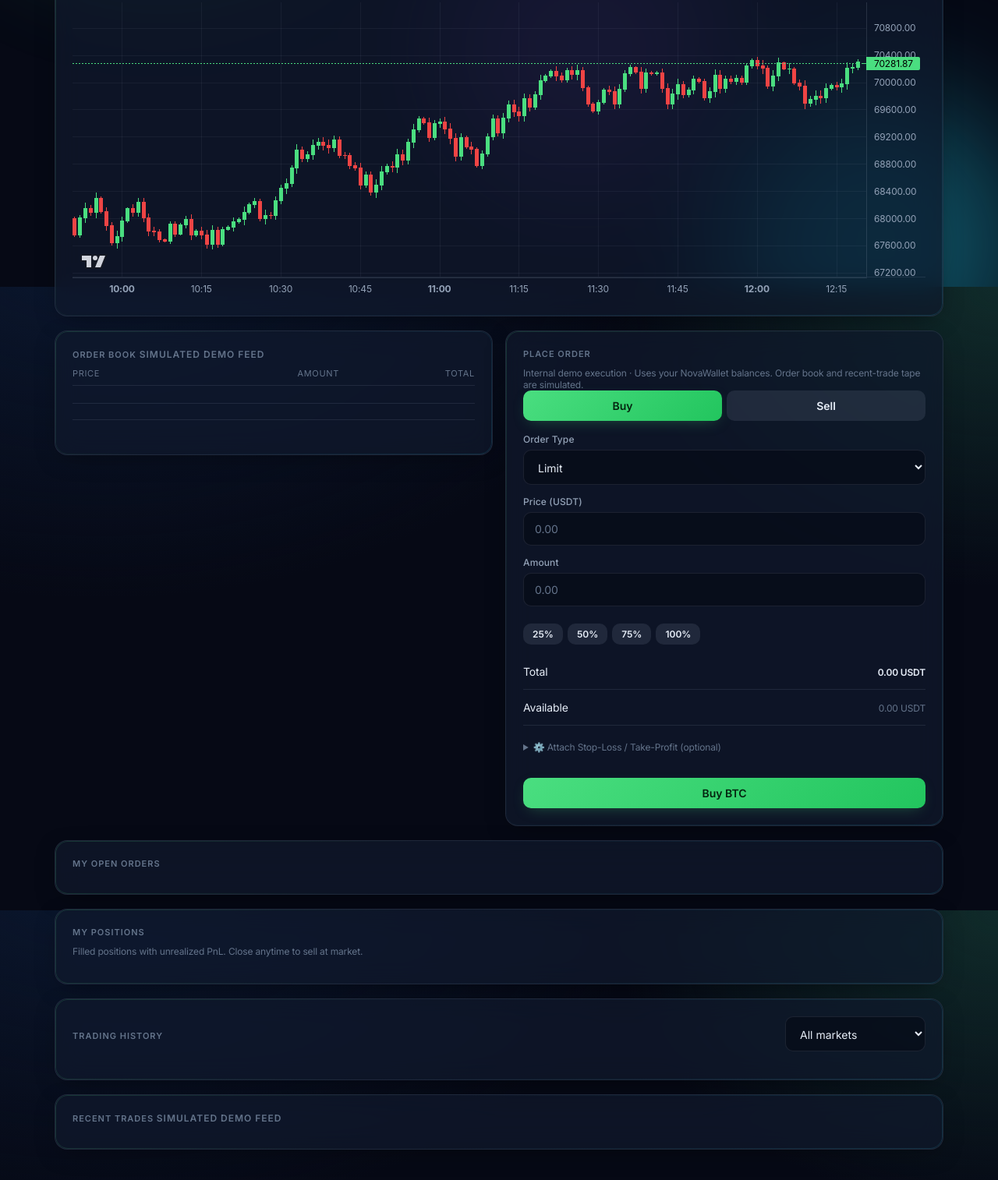
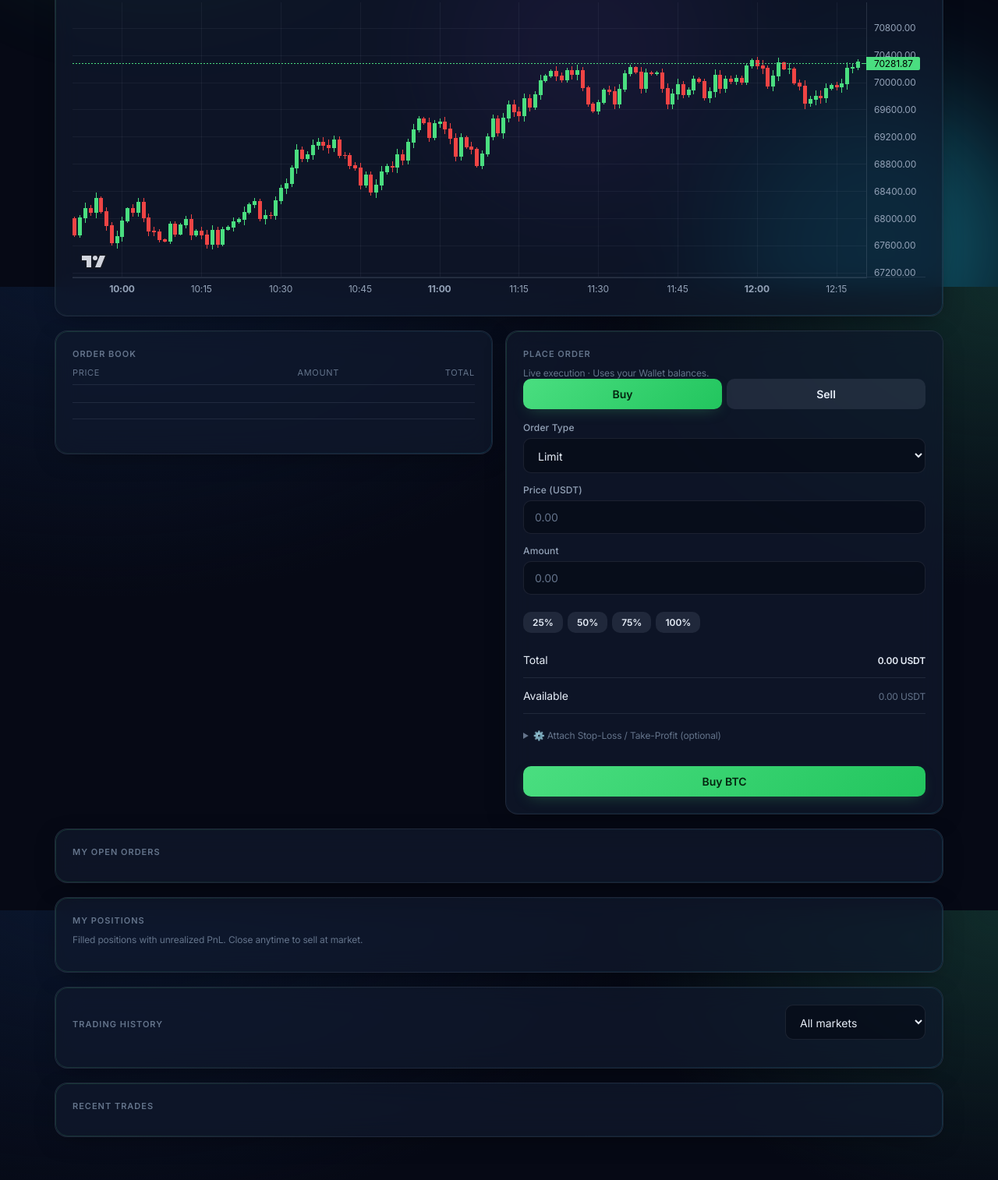
Before and after one commit to Patt20001/Crypt, a website: page crypto-wall-main/crypto-wallet-testnet/public/orders.html in a window 1280 px wide. Shown: the part 432-1946 px from the top of the page at 78% size. Drawn offline with Linux system fonts and the light colour scheme; no server answers; sample sign-in values are in the browser's storage.

Commit message:
removed simulated

```diff
--- a/crypto-wall-main/crypto-wallet-testnet/public/orders.html
+++ b/crypto-wall-main/crypto-wallet-testnet/public/orders.html
@@ -65,7 +65,7 @@
 
       <!-- ORDER BOOK -->
       <div class="card" style="display:flex; flex-direction:column;">
-        <h3>Order Book <span class="tag">Simulated demo feed</span></h3>
+        <h3>Order Book</h3>
         <div style="display:grid; grid-template-columns: 1fr 1fr 1fr; gap: 6px; font-size: 11px; color: var(--text-mute); text-transform: uppercase; letter-spacing: .06em; padding-bottom: 8px; border-bottom: 1px solid var(--border);">
           <span>Price</span>
           <span style="text-align:right;">Amount</span>
@@ -82,7 +82,7 @@
       <!-- PLACE ORDER -->
       <div class="card">
         <h3>Place Order</h3>
-        <p class="tag">Internal demo execution · Uses your NovaWallet balances. Order book and recent-trade tape are simulated.</p>
+        <p class="tag">Live execution · Uses your Wallet balances.</p>
 
         <div style="display:flex; gap:6px; margin-bottom:16px;">
           <button id="btn-buy" style="flex:1;" onclick="setSide('buy')">Buy</button>
@@ -165,7 +165,7 @@
 
     <!-- ================= RECENT TRADES ================= -->
     <div class="card">
-      <h3>Recent Trades <span class="tag">Simulated demo feed</span></h3>
+      <h3>Recent Trades</h3>
       <div id="trades"></div>
     </div>
   </div>
```
